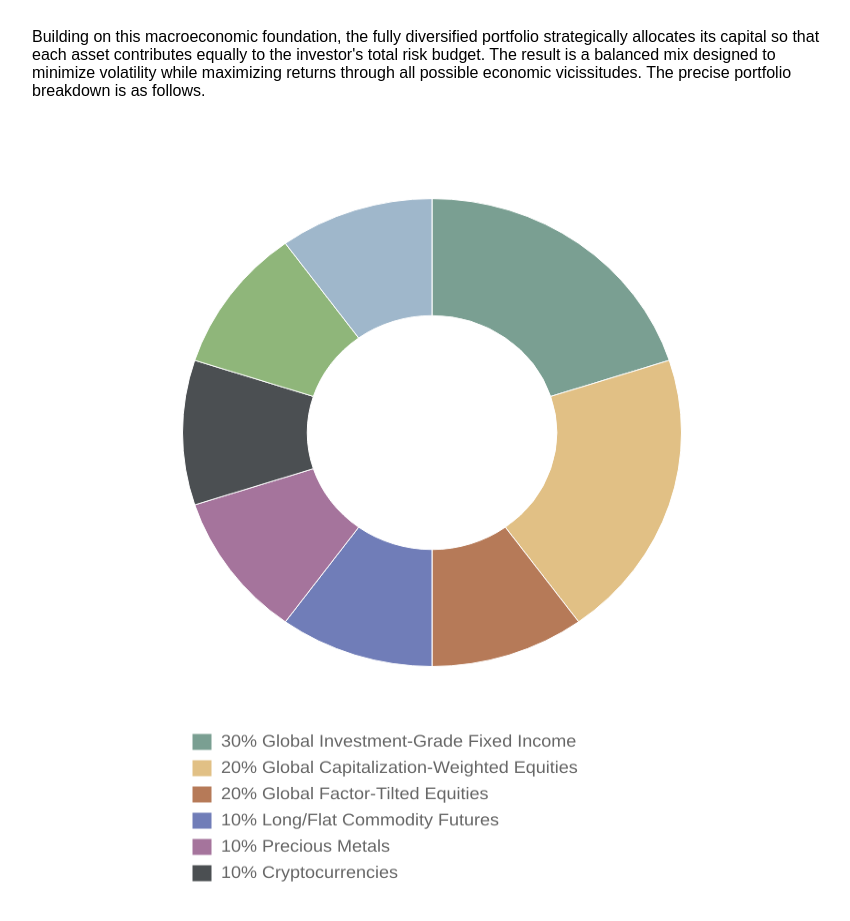
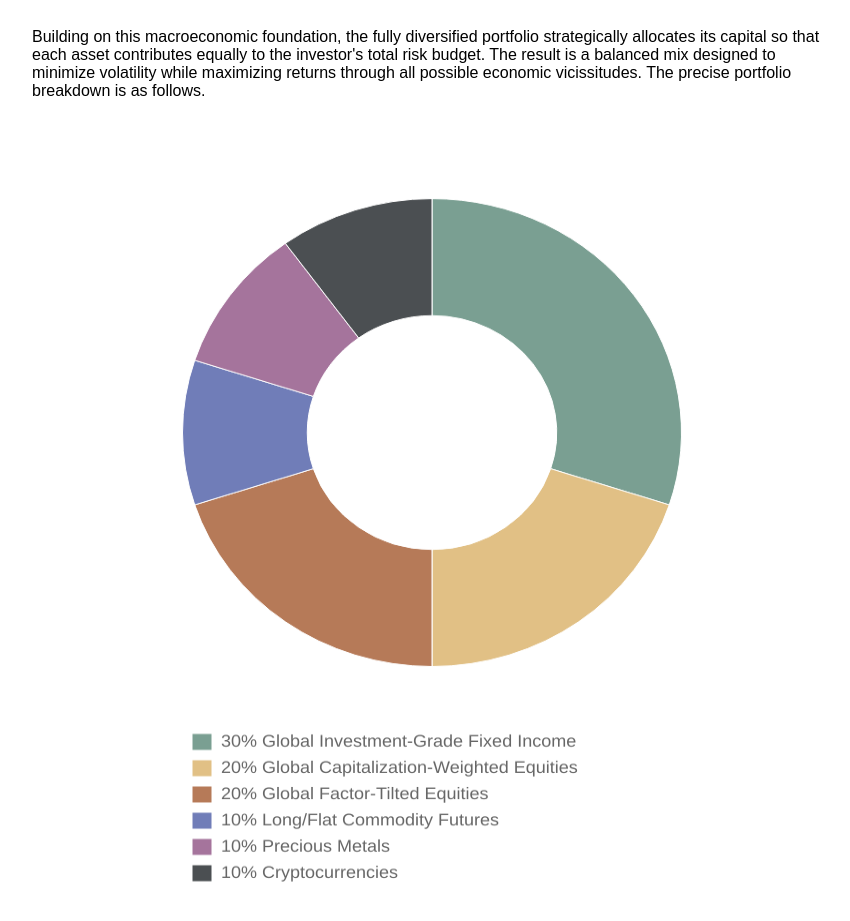
Before and after one commit to AllSeasons1867/pragmatic-portfolio, a website: page public/portfolio.html in a window 1280 px wide. Shown: the part 884-1805 px from the top of the page, without its empty margins (208-1058 px from the left). Drawn offline with nearby package versions, Linux system fonts and the light colour scheme.

Commit message:
removed extra entities from chart

```diff
--- a/public/portfolio.html
+++ b/public/portfolio.html
@@ -46,8 +46,8 @@
             labels: ['30% Global Investment-Grade Fixed Income                  ', '20% Global Capitalization-Weighted Equities                     ', '20% Global Factor-Tilted Equities                ','10% Long/Flat Commodity Futures                      ', '10% Precious Metals                                                 ', '10% Cryptocurrencies                            '],
             datasets: [{
               label: 'Allocation Percentage',
-              data: [20, 20, 10, 10, 10, 10, 10, 10],
-              backgroundColor: ['#7A9F92', '#E1C085', '#B67A58', '#707db8','#A5749C', '#4B4F52', '#8FB67A','#9FB7CB'],
+              data: [30, 20, 20, 10, 10, 10,],
+              backgroundColor: ['#7A9F92', '#E1C085', '#B67A58', '#707db8','#A5749C', '#4B4F52'],
               borderWidth: 1
             }]
           },
```
